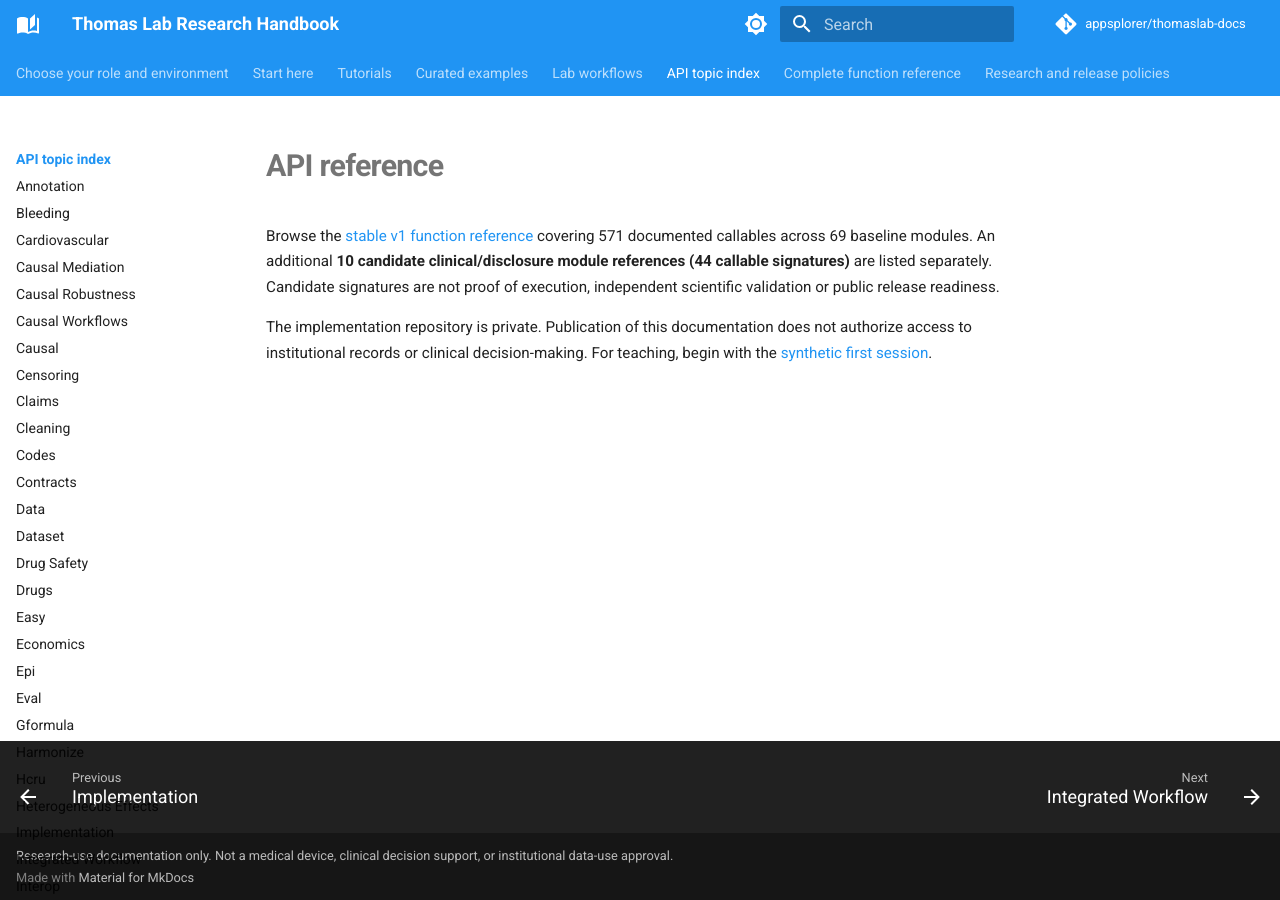
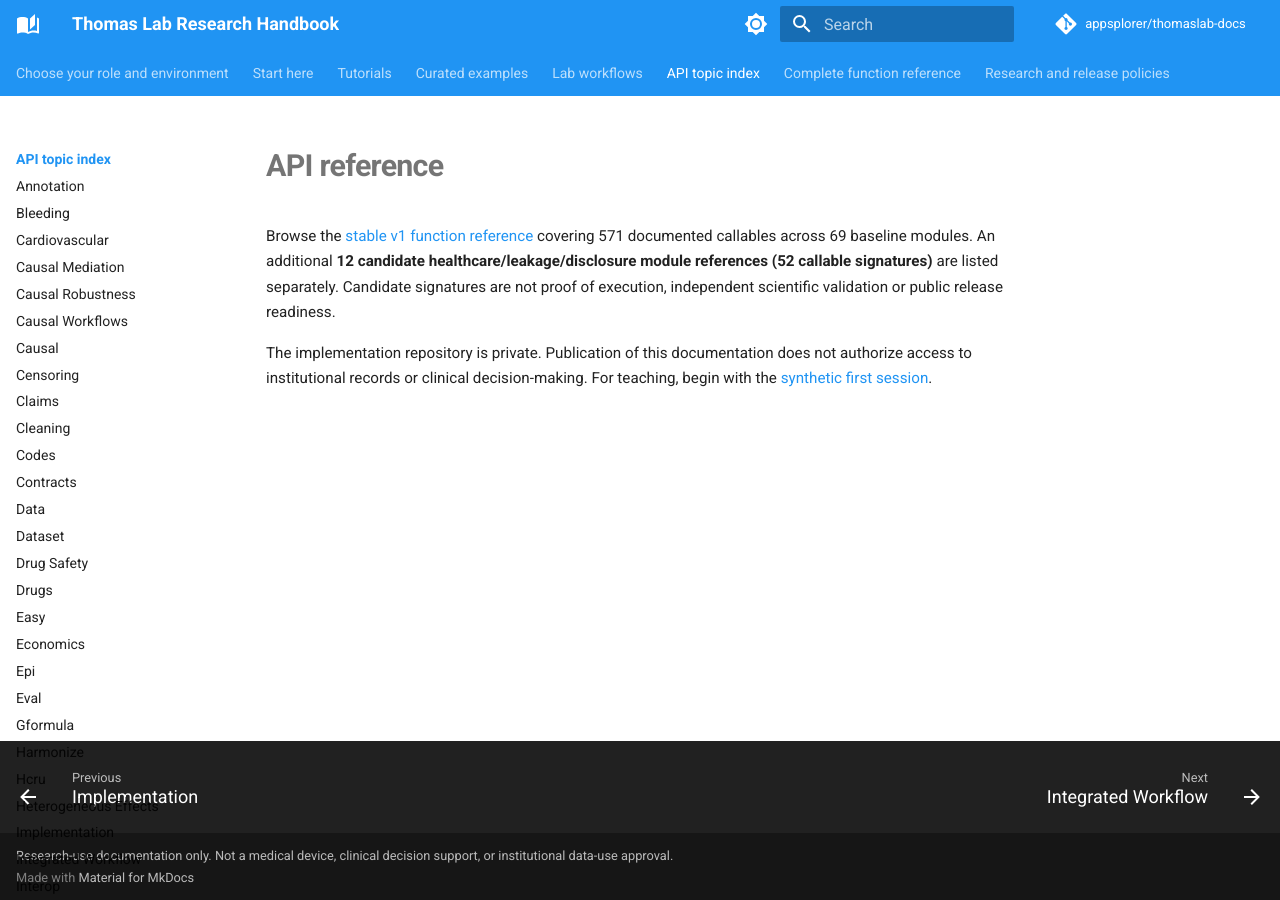
Before and after one commit to appsplorer/thomaslab-docs, an MkDocs documentation site: the page built from docs/api/index.md, in a window 1280 px wide. Built offline with MkDocs 1.6.1 and Material for MkDocs 9.7.7, drawn with Linux system fonts in a browser that asks for light colours; comment, search, counter and statistics services are not loaded.

Commit message:
docs(api): add 2 candidate clinical safety modules and 8 public callable signatures

```diff
--- a/docs/api/index.md
+++ b/docs/api/index.md
@@ -1,5 +1,5 @@
 # API reference
 
-Browse the [stable v1 function reference](../reference/functions/README.md) covering 571 documented callables across 69 baseline modules. An additional **10 candidate clinical/disclosure module references (44 callable signatures)** are listed separately. Candidate signatures are not proof of execution, independent scientific validation or public release readiness.
+Browse the [stable v1 function reference](../reference/functions/README.md) covering 571 documented callables across 69 baseline modules. An additional **12 candidate healthcare/leakage/disclosure module references (52 callable signatures)** are listed separately. Candidate signatures are not proof of execution, independent scientific validation or public release readiness.
 
 The implementation repository is private. Publication of this documentation does not authorize access to institutional records or clinical decision-making. For teaching, begin with the [synthetic first session](../getting-started/first-session.md).
```
